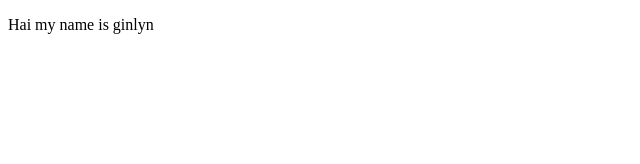
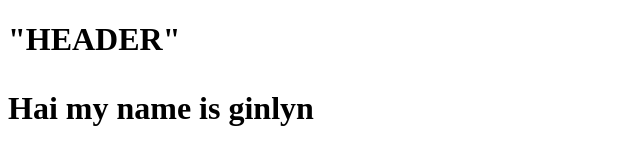
Before and after one commit to ginlyn/EmptyRepository, a plain HTML site: page index.html in a window 1280 px wide. Shown: the whole page, without its empty margins (0-640 px from the left). Drawn offline with Linux system fonts and the light colour scheme.

Commit message:
Update index.html

```diff
--- a/index.html
+++ b/index.html
@@ -6,6 +6,8 @@
     <title>Document</title>
 </head>
 <body>
+    <h1>"HEADER"<h1>
     <p>Hai my name is ginlyn</p>
+
 </body>
 </html>
```
